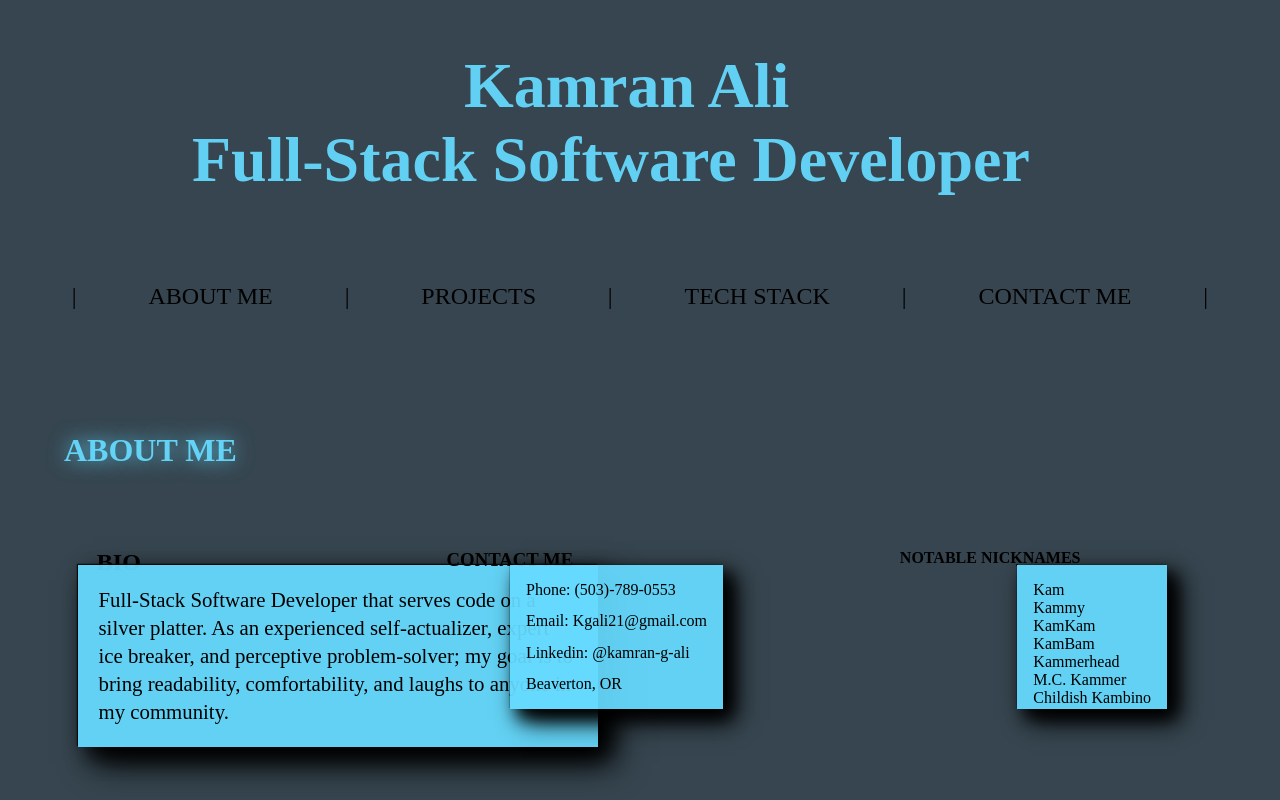
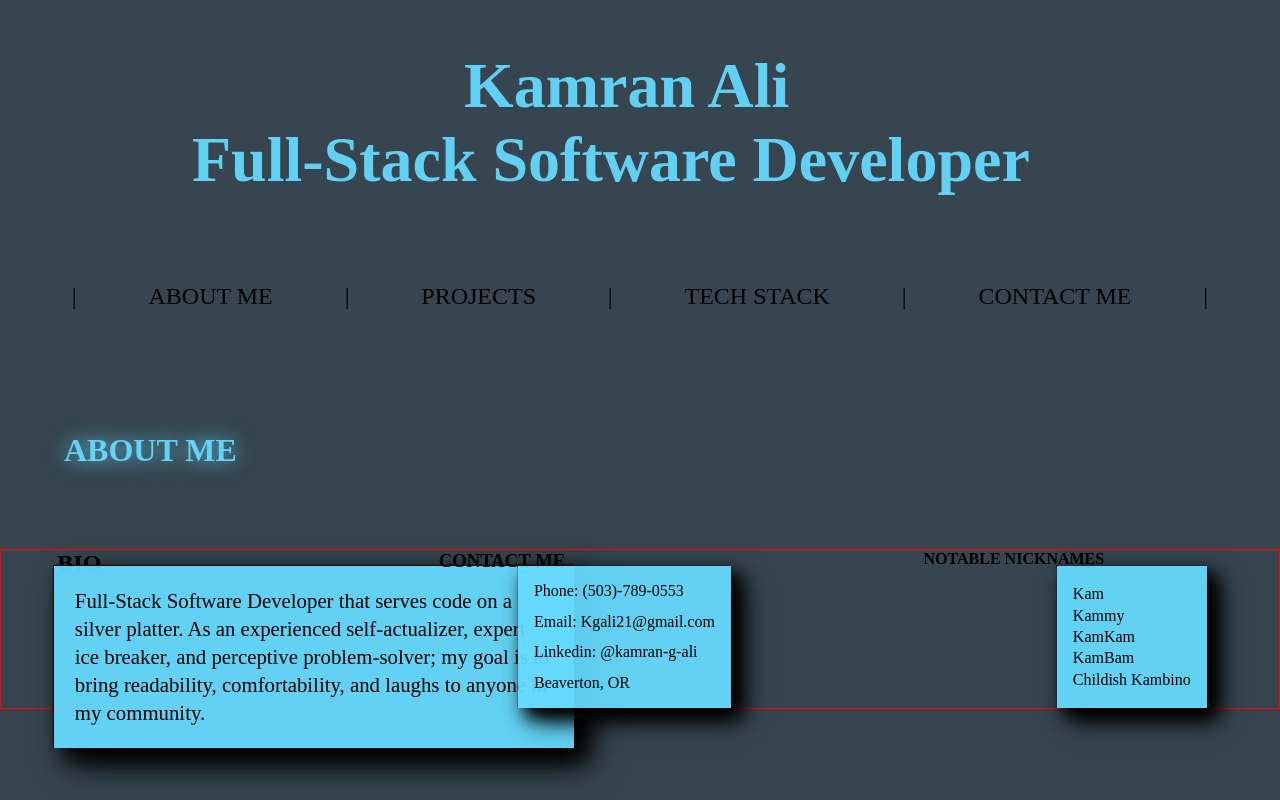
Before and after one commit to kgali21/kam-portfolio, a React app: page / in a window 1280 px wide. Shown: the top 800 px of the page. Built offline with nearby package versions, Linux system fonts and the light colour scheme.

Commit message:
playing with css; changed spacing of about me stuff

```diff
--- a/src/components/aboutMe/AboutMe.css
+++ b/src/components/aboutMe/AboutMe.css
@@ -8,10 +8,10 @@
 
 .AboutMeContents {
     display: flex;
-    justify-content: space-evenly;
+    justify-content: space-around;
     margin-top: 5em;
     height: 20vh;
-
+    border: red solid 1px;
 }
 
 .BioContents {
--- a/src/components/aboutMe/AboutMe.js
+++ b/src/components/aboutMe/AboutMe.js
@@ -20,15 +20,13 @@ const AboutMe = () => (
                     <p>Beaverton, OR</p>
                 </div>
             <h4> NOTABLE NICKNAMES</h4>
-                <ul className={styles.Nicknames}>
-                    <li>Kam</li>
-                    <li>Kammy</li>
-                    <li>KamKam</li>
-                    <li>KamBam</li>
-                    <li>Kammerhead</li>
-                    <li>M.C. Kammer</li>
-                    <li>Childish Kambino</li>
-                </ul>
+                <div className={styles.Nicknames}>
+                    <p>Kam</p>
+                    <p>Kammy</p>
+                    <p>KamKam</p>
+                    <p>KamBam</p>
+                    <p>Childish Kambino</p>
+                </div>
         </div>
     </>
 )
--- a/src/components/projects/ProjectCard.css
+++ b/src/components/projects/ProjectCard.css
@@ -5,7 +5,7 @@
     align-items: center;
     margin-right: 10em;
     width: 45vw;
-    height: 33em;
+    height: 32em;
     max-height: 50%;
     background-color: #66dbffee;
     padding: 5em;
--- a/src/data/projectsData.js
+++ b/src/data/projectsData.js
@@ -11,7 +11,7 @@ const projects = [
     {
         project: 'The Sanchez Personality Experiment',
         image: '../../public/sanchez.png',
-        description: 'A complete reimagining of a Meyer’s Briggs personality survey, but using a Rick and Morty api to add pop culture flair. It also combines MBTI personality traits for 16 different characters, and uses weights to assign those characters. We used PostgresQl to seed our database with characters, quiz questions and answers, and MBTI personality types already connected to certain characters. Bcrypt was also used on the backend to allow us to assign users to their personal quiz performances. Vanilla javascript and css animations were used for the front end, and Chart.js was used to render the graph that shows all time stats of each character.',
+        description: 'A complete reimagining of a Meyer’s Briggs personality survey, but using a Rick and Morty api to add pop culture flair. It also combines MBTI personality traits for 16 different characters, and uses weights to assign those characters. We used PostgresQL to seed our database with characters, quiz questions and answers, and MBTI personality types already connected to certain characters. Bcrypt was also used on the backend to allow us to assign users to their personal quiz performances. Vanilla javascript and css animations were used for the front end.',
         frontendTech: 'Vanilla Javascript, Chart.js, HTML, and CSS Animations',
         backendTech: 'brcypt, express, and jsonwebtoken',
         site: 'https://c-137-mbti-quiz.herokuapp.com/auth.html?redirect=%2F',
```
